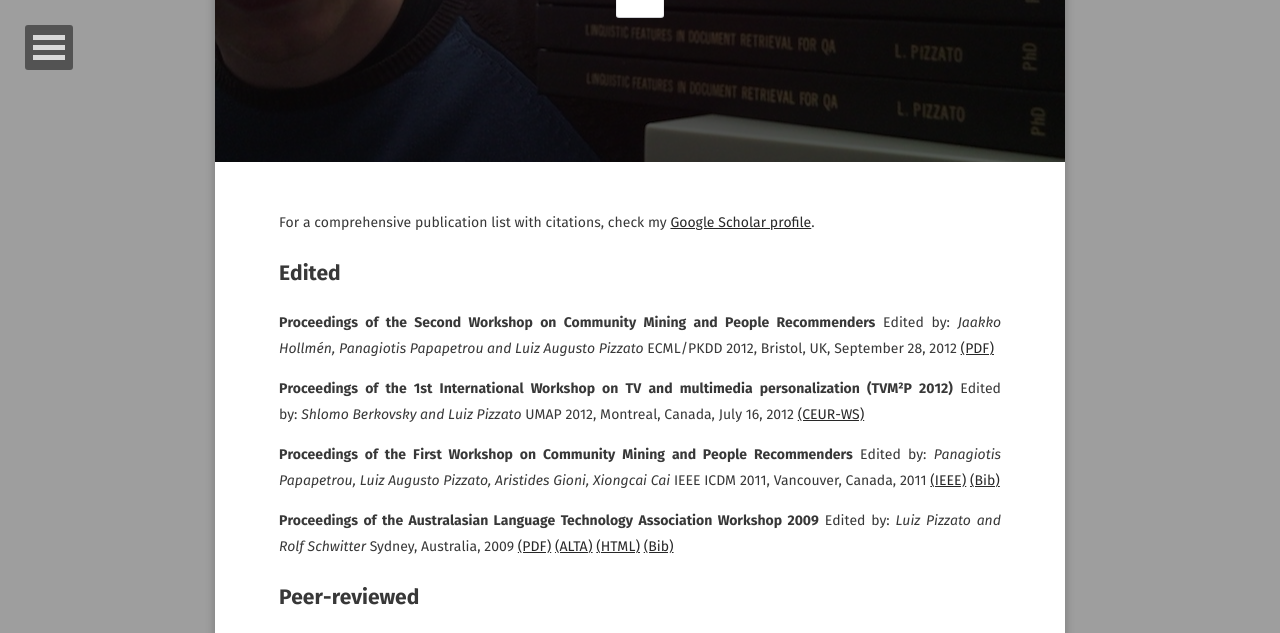
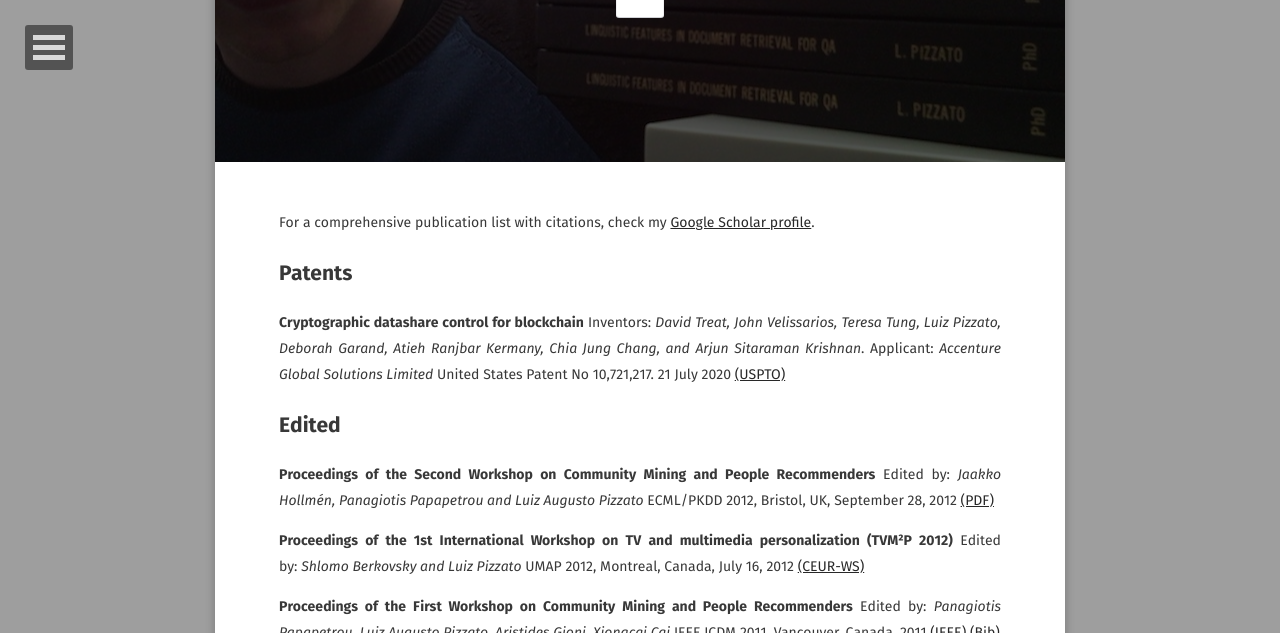
Before and after one commit to pizzato/pizzato.github.io, a Jekyll site: the page built from publications/index.markdown, in a window 1280 px wide and 900 px high, scrolled down 327 px, cut to the strip 0-633 px from the top of the window. Built offline with Jekyll 4.4.1, drawn with Linux system fonts in a browser that asks for light colours; some web fonts are replaced; a style sheet for code colours, icons or effects is not loaded.

Commit message:
Update index.markdown

```diff
--- a/publications/index.markdown
+++ b/publications/index.markdown
@@ -11,6 +11,15 @@ wordpress_id: 17
 ---
 
 For a comprehensive publication list with citations, check my [Google Scholar profile](http://scholar.google.com.au/citations?user=3q9NOYYAAAAJ&hl=en).
+
+
+## Patents
+
+**Cryptographic datashare control for blockchain**
+Inventors: _David Treat, John Velissarios, Teresa Tung, Luiz Pizzato, Deborah Garand, Atieh Ranjbar Kermany, Chia Jung Chang, and Arjun Sitaraman Krishnan_.
+Applicant: _Accenture Global Solutions Limited_
+United States Patent No 10,721,217. 21 July 2020
+[(USPTO)](https://pdfpiw.uspto.gov/.piw?Docid=10721217)
 
 
 ## Edited
```
